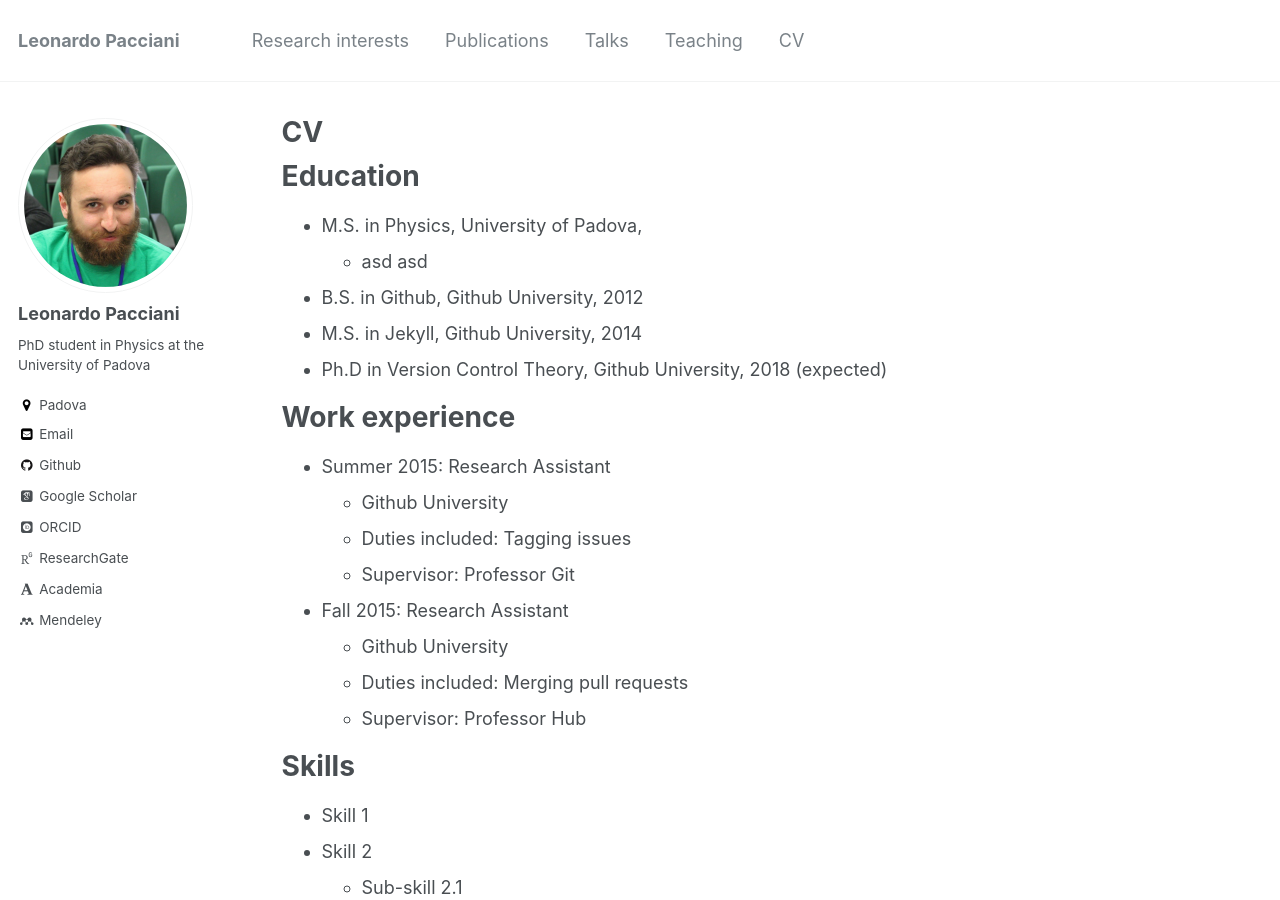
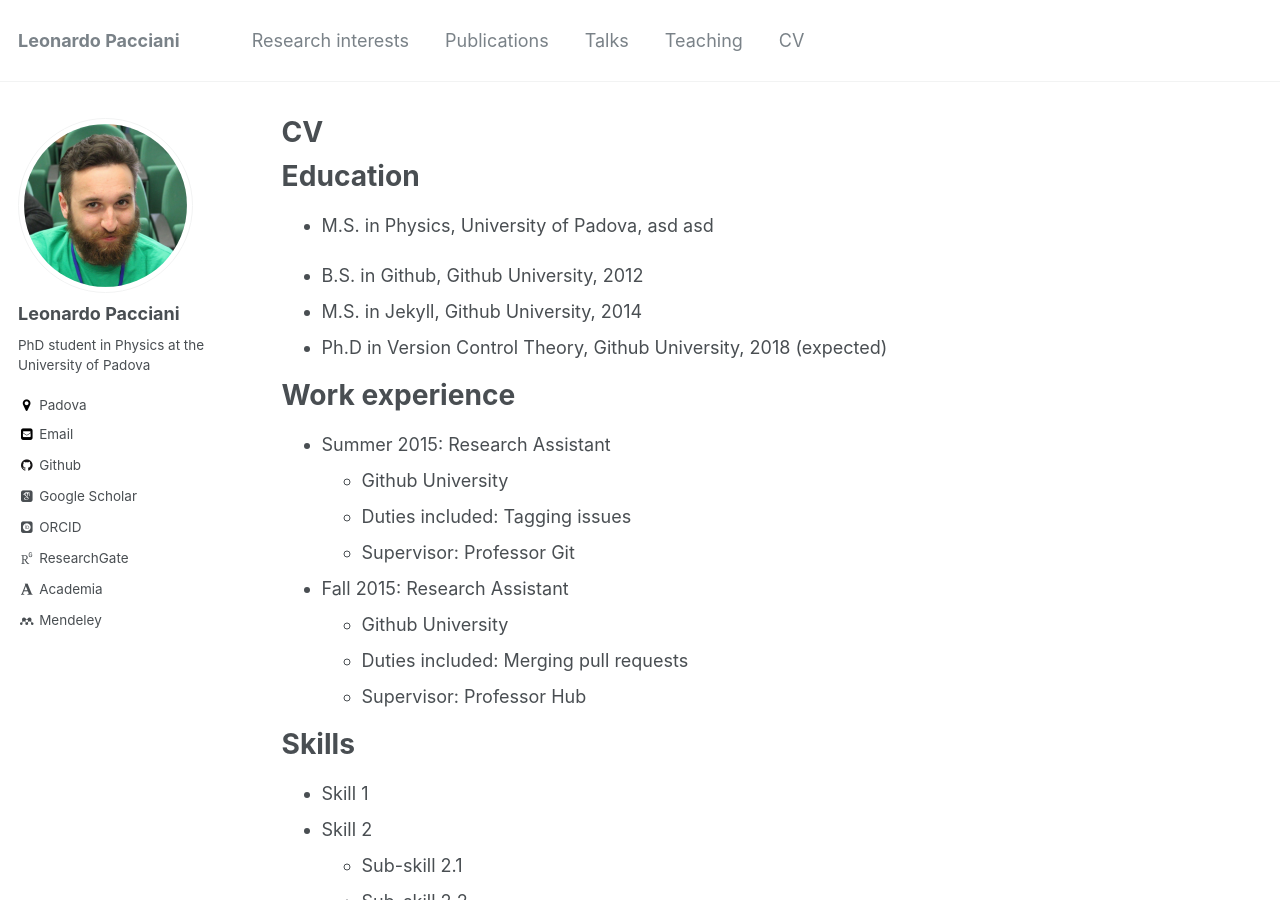
Before and after one commit to suweis/suweis.github.io, a Jekyll site: the page built from _pages/cv.md, in a window 1280 px wide and 900 px high. Built offline with Jekyll 4.4.1, drawn with Linux system fonts in a browser that asks for light colours; some web fonts are replaced.

Commit message:
Second trial of modification of CV page

```diff
--- a/_pages/cv.md
+++ b/_pages/cv.md
@@ -12,7 +12,7 @@ redirect_from:
 Education
 ======
 * M.S. in Physics, University of Padova,
-  + asd asd
+   asd asd
 
 * B.S. in Github, Github University, 2012
 * M.S. in Jekyll, Github University, 2014
```
